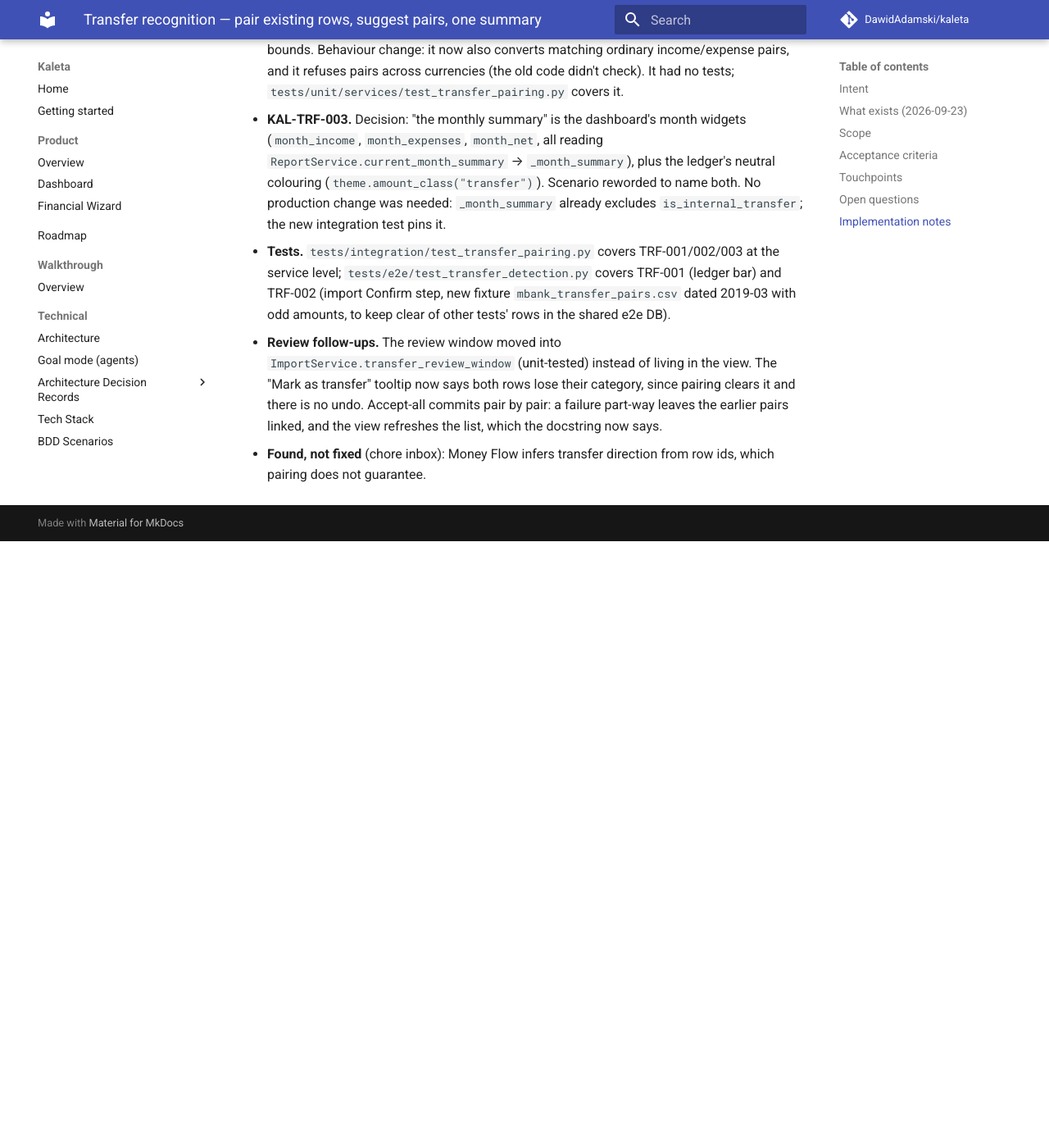
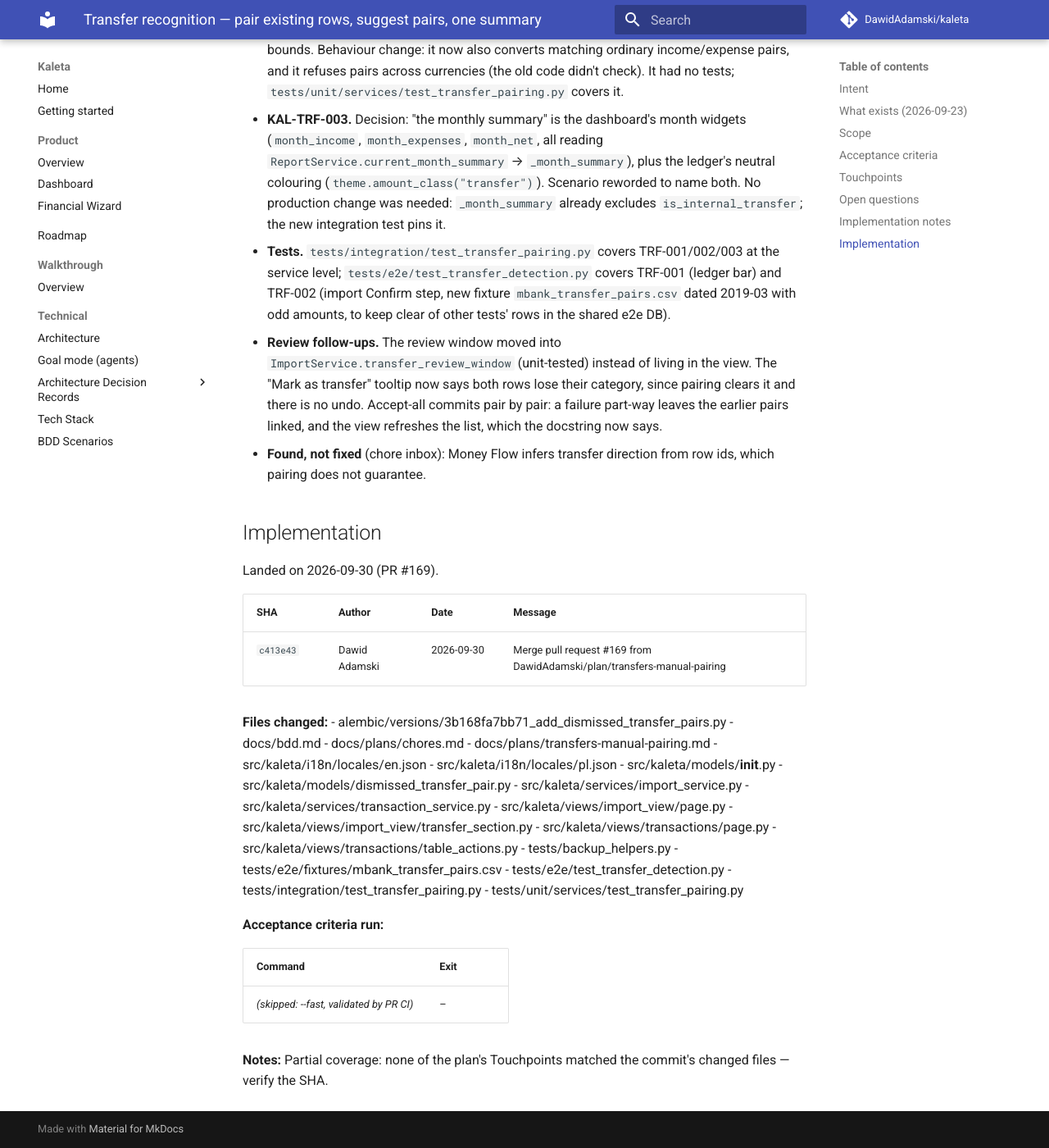
Before and after one commit to DawidAdamski/kaleta, an MkDocs documentation site: the page built from docs/plans/archive/transfers-manual-pairing.md, in a window 1280 px wide and 1400 px high, scrolled down 2773 px. Shown: the whole window at 82% size. Built offline with MkDocs 1.6.1 and Material for MkDocs 9.7.7, drawn with Linux system fonts in a browser that asks for light colours; comment, search, counter and statistics services are not loaded; before the commit the page ends 3433 px from its top, so only the background shows below that.

Commit message:
docs(plans): archive transfers-manual-pairing (#169)

```diff
--- a/docs/plans/transfers-manual-pairing.md
+++ b/docs/plans/archive/transfers-manual-pairing.md
@@ -3,14 +3,15 @@ plan_id: transfers-manual-pairing
 title: Transfer recognition — pair existing rows, suggest pairs, one summary
 area: import
 effort: medium
-status: in-progress
-roadmap_ref: ../roadmap.md#import
+status: archived
+archived_at: 2026-09-30
+roadmap_ref: ../../roadmap.md#import
 ---
 
 # Transfer recognition — pair existing rows, suggest pairs, one summary
 
 Gap-closing plan for issue #4 (`KAL-TRF`), from
-[`audit-planned-vs-code`](archive/audit-planned-vs-code.md).
+[`audit-planned-vs-code`](audit-planned-vs-code.md).
 
 ## Intent
 
@@ -141,3 +142,40 @@ i18n `en.json` / `pl.json`, `docs/bdd.md`,
   view refreshes the list, which the docstring now says.
 - **Found, not fixed** (chore inbox): Money Flow infers transfer direction
   from row ids, which pairing does not guarantee.
+
+## Implementation
+
+Landed on 2026-09-30 (PR #169).
+
+| SHA | Author | Date | Message |
+|---|---|---|---|
+| `c413e43` | Dawid Adamski | 2026-09-30 | Merge pull request #169 from DawidAdamski/plan/transfers-manual-pairing |
+
+**Files changed:**
+- alembic/versions/3b168fa7bb71_add_dismissed_transfer_pairs.py
+- docs/bdd.md
+- docs/plans/chores.md
+- docs/plans/transfers-manual-pairing.md
+- src/kaleta/i18n/locales/en.json
+- src/kaleta/i18n/locales/pl.json
+- src/kaleta/models/__init__.py
+- src/kaleta/models/dismissed_transfer_pair.py
+- src/kaleta/services/import_service.py
+- src/kaleta/services/transaction_service.py
+- src/kaleta/views/import_view/page.py
+- src/kaleta/views/import_view/transfer_section.py
+- src/kaleta/views/transactions/page.py
+- src/kaleta/views/transactions/table_actions.py
+- tests/backup_helpers.py
+- tests/e2e/fixtures/mbank_transfer_pairs.csv
+- tests/e2e/test_transfer_detection.py
+- tests/integration/test_transfer_pairing.py
+- tests/unit/services/test_transfer_pairing.py
+
+**Acceptance criteria run:**
+
+| Command | Exit |
+|---|---|
+| _(skipped: --fast, validated by PR CI)_ | – |
+
+**Notes:** Partial coverage: none of the plan's Touchpoints matched the commit's changed files — verify the SHA.
```
Also changed, not shown: docs/plans/README.md (+1 -1 lines).
